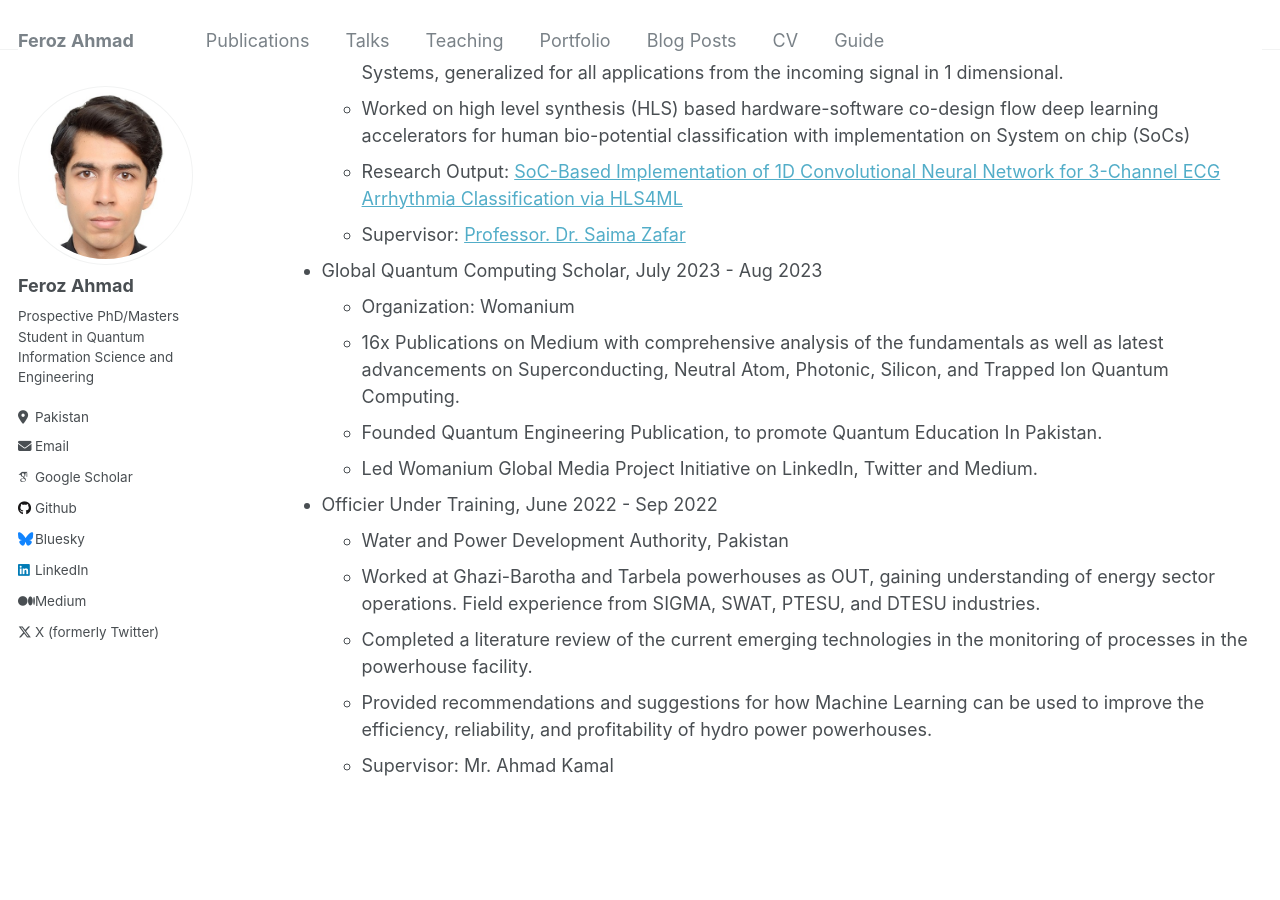
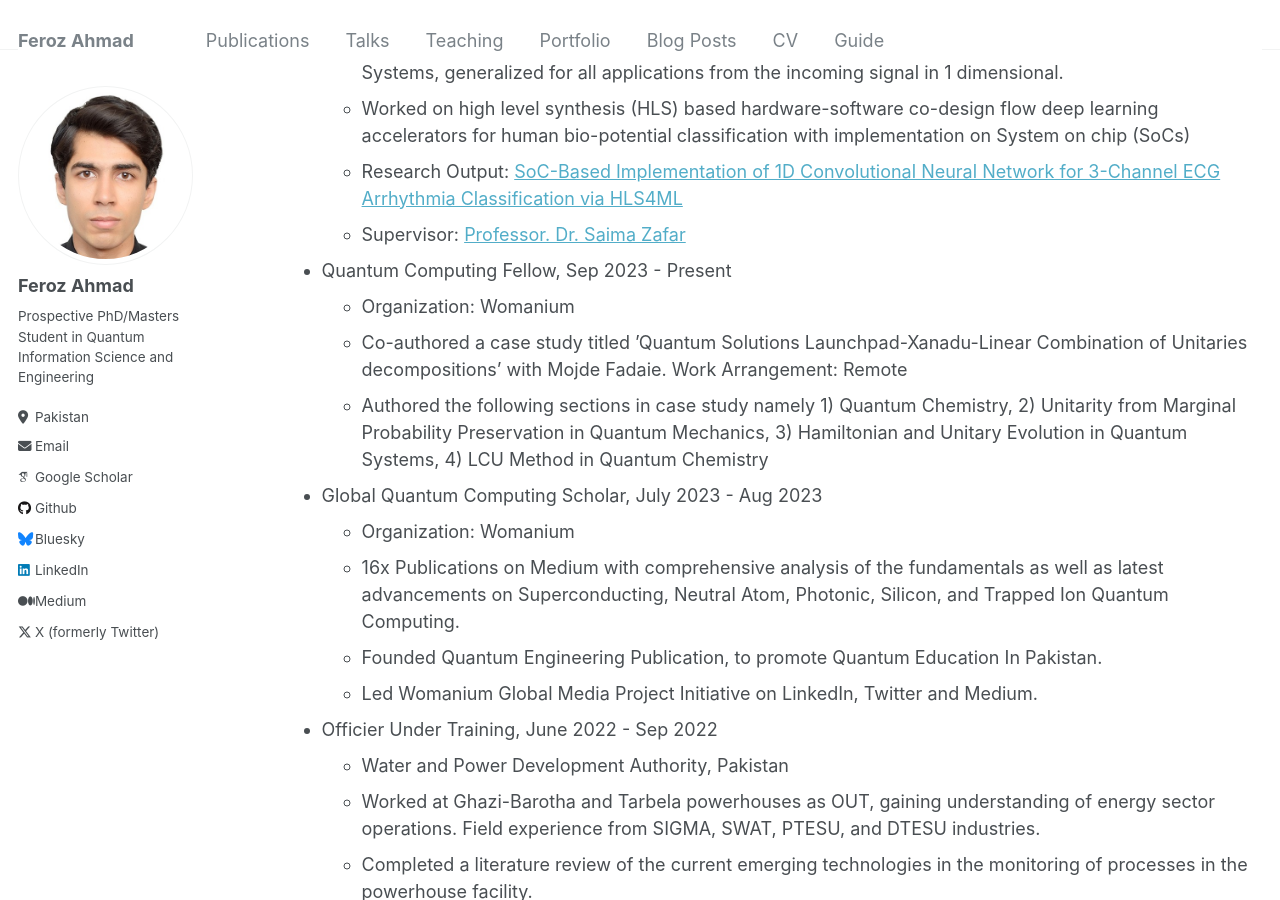
Before and after one commit to Fe-r-oz/Fe-r-oz.github.io, a Jekyll site: the page built from _pages/cv.md, in a window 1280 px wide and 900 px high, scrolled down 686 px. Built offline with Jekyll 4.4.1, drawn with Linux system fonts in a browser that asks for light colours; some web fonts are replaced.

Commit message:
Update cv.md

```diff
--- a/_pages/cv.md
+++ b/_pages/cv.md
@@ -33,6 +33,11 @@ is used as a primitive for Steane-RM codes in Stabilizer construction in Julia.
   * Research Output: [SoC-Based Implementation of 1D Convolutional Neural Network for 3-Channel ECG Arrhythmia Classification via HLS4ML](https://ieeexplore.ieee.org/document/10399904)
   * Supervisor: [Professor. Dr. Saima Zafar](https://lhr.nu.edu.pk/ee/facultyProfile/4198)
 
+* Quantum Computing Fellow, Sep 2023 - Present
+   * Organization: Womanium
+   * Co-authored a case study titled ’Quantum Solutions Launchpad-Xanadu-Linear Combination of Unitaries decompositions’ with Mojde Fadaie. Work Arrangement: Remote
+   * Authored the following sections in case study namely 1) Quantum Chemistry, 2) Unitarity from Marginal Probability Preservation in Quantum Mechanics, 3) Hamiltonian and Unitary Evolution in Quantum Systems, 4) LCU Method in Quantum Chemistry
+
 * Global Quantum Computing Scholar, July 2023 - Aug 2023
   * Organization: Womanium
   * 16x Publications on Medium with comprehensive analysis of the fundamentals as well as latest advancements on Superconducting, Neutral Atom, Photonic, Silicon, and Trapped Ion Quantum Computing.
```
